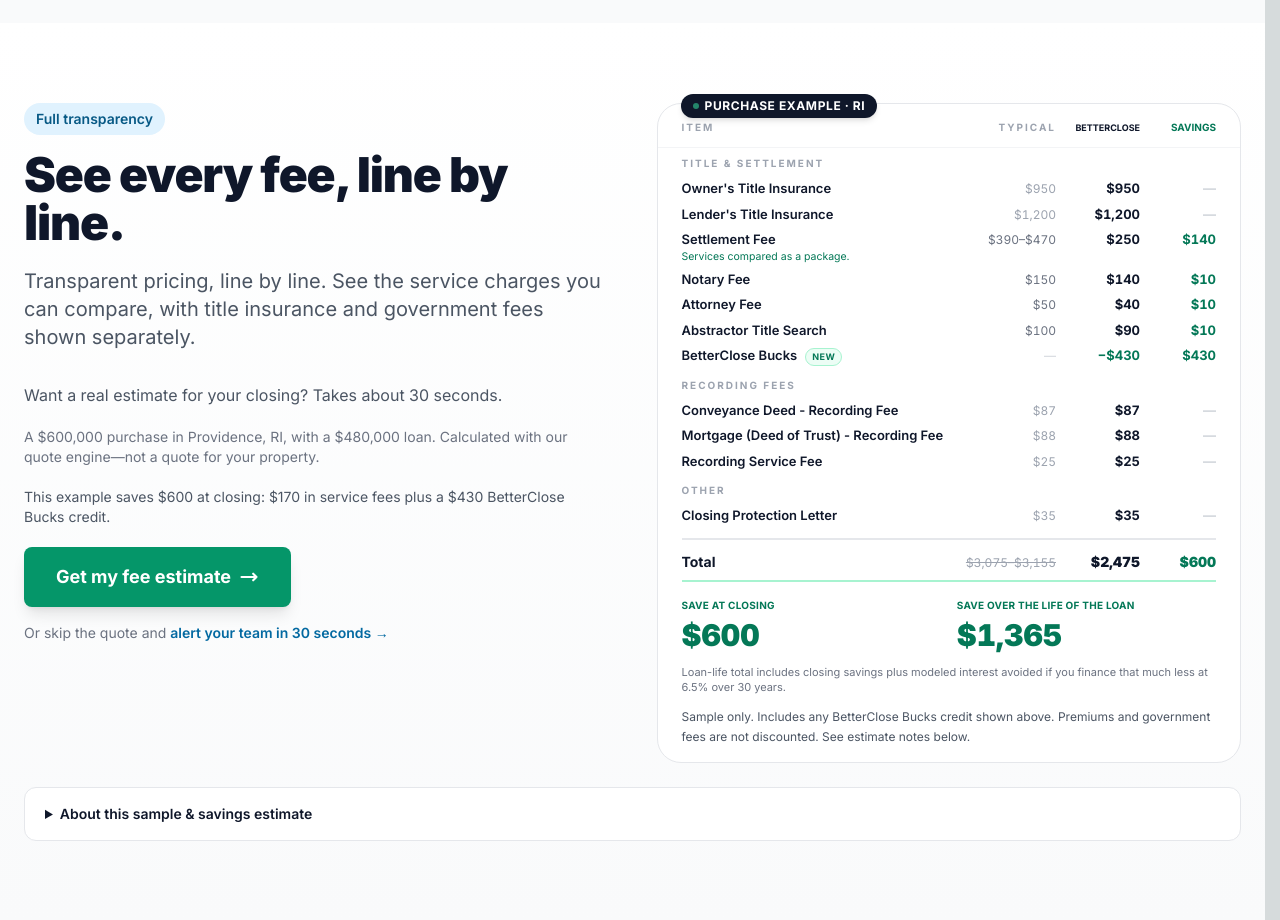
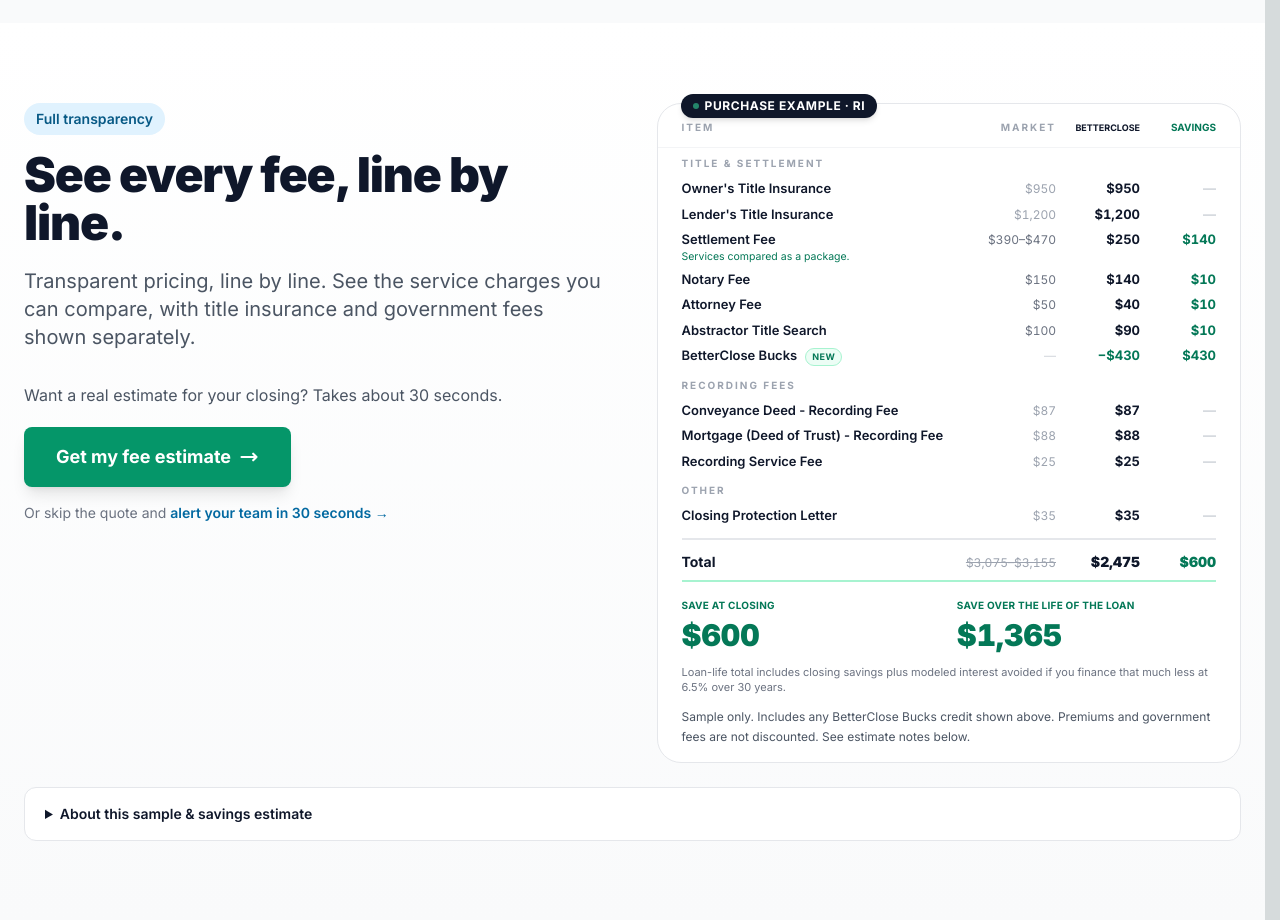
Before and after one commit to Tomduhamel1/DTC-Title, a Next.js app: page / in a window 1280 px wide. Shown: the part 1180-2100 px from the top of the page. Built offline with nearby package versions, Linux system fonts and the light colour scheme; no server answers.

Commit message:
Simplify homepage example copy and label comparison Market

```diff
--- a/src/components/FeeReportPreviewSection.tsx
+++ b/src/components/FeeReportPreviewSection.tsx
@@ -4,12 +4,10 @@
 import { useState } from 'react'
 import FeeReportTable, { FeeReportEstimateNotes } from './FeeReportTable'
 import ShareWithTeamSheet from './lender-request/ShareWithTeamSheet'
-import { buildSampleFeeReport, PURCHASE_SAMPLE_LOCATION } from '@/lib/sampleReport'
-import { computeTotals, formatCurrency } from '@/lib/feeReport'
+import { buildSampleFeeReport } from '@/lib/sampleReport'
 
 export default function FeeReportPreviewSection() {
   const sample = buildSampleFeeReport()
-  const totals = computeTotals(sample)
   const [shareOpen, setShareOpen] = useState(false)
 
   return (
@@ -31,16 +29,6 @@
               </p>
               <p className="text-gray-600 mb-5">
                 Want a real estimate for your closing? Takes about 30 seconds.
-              </p>
-              <p className="text-sm text-gray-500 mb-5">
-                A {formatCurrency(sample.homeValue)} purchase in {PURCHASE_SAMPLE_LOCATION},
-                with a {formatCurrency(sample.loanAmount!)} loan. Calculated with
-                our quote engine—not a quote for your property.
-              </p>
-              <p className="text-sm text-gray-600 mb-5">
-                This example saves {formatCurrency(totals.estimatedSavings)} at closing:
-                {' '}{formatCurrency(totals.serviceStack?.savings ?? 0)} in service fees
-                plus a {formatCurrency(totals.breakdown.promotional_credit ?? 0)} BetterClose Bucks credit.
               </p>
               <Link
                 href="/quote"
--- a/src/components/FeeReportTable.tsx
+++ b/src/components/FeeReportTable.tsx
@@ -106,7 +106,7 @@
       <div className={`${columns} px-6 ${isPreview ? 'pt-4' : 'pt-5'} pb-3 border-b border-gray-100`}>
         <span className="text-[10px] font-bold uppercase tracking-[0.2em] text-gray-400">Item</span>
         <span className={`${isPreview ? PREVIEW_TYPICAL : 'hidden sm:block'} text-[10px] font-bold uppercase tracking-[0.2em] text-gray-400 text-right`}>
-          Typical
+          {isPreview ? 'Market' : 'Typical'}
         </span>
         <span className={`${isPreview ? 'text-[9px]' : 'text-[9px] sm:text-[10px]'} tracking-normal font-bold uppercase text-dark-900 text-right`}>
           BetterClose
```
Also changed, not shown: 2 other files (tests, documents, lock files or other folders).
